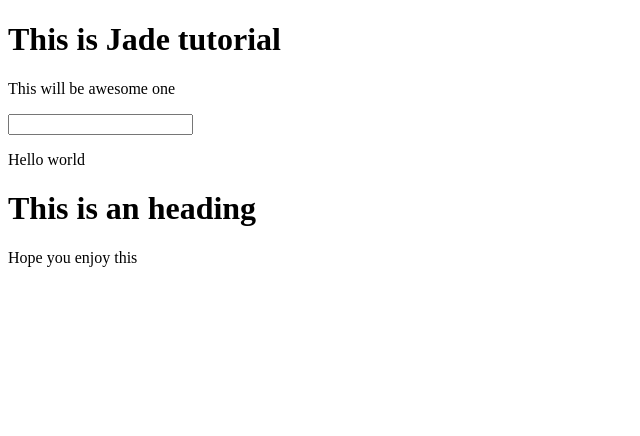
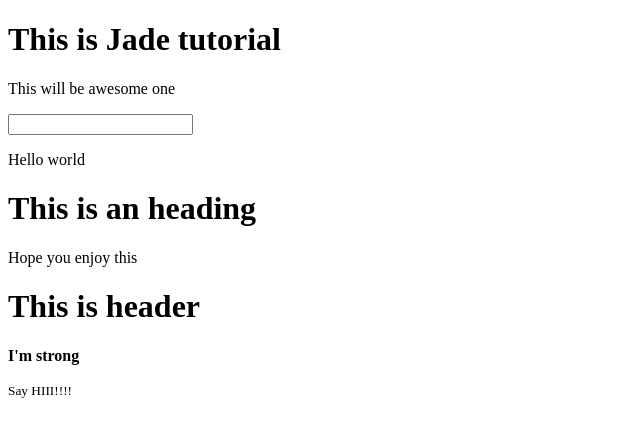
Before and after one commit to imparvez/jade-learnings, a plain HTML site: page index.jade in a window 1280 px wide. Shown: the whole page, without its empty margins (0-640 px from the left). Drawn offline with nearby package versions, Linux system fonts and the light colour scheme; files that its build step writes are made by us from their sources.

Commit message:
Implemented nesting in jade file

```diff
--- a/index.jade
+++ b/index.jade
@@ -10,3 +10,11 @@
 		| Hello world
 		| <h1>This is an heading</h1>
 		| Hope you enjoy this
+
+	div
+		p
+			h1 This is header
+		p
+			strong I'm strong
+		div
+			small Say HIII!!!!
```
Also changed, not shown: index.html.
